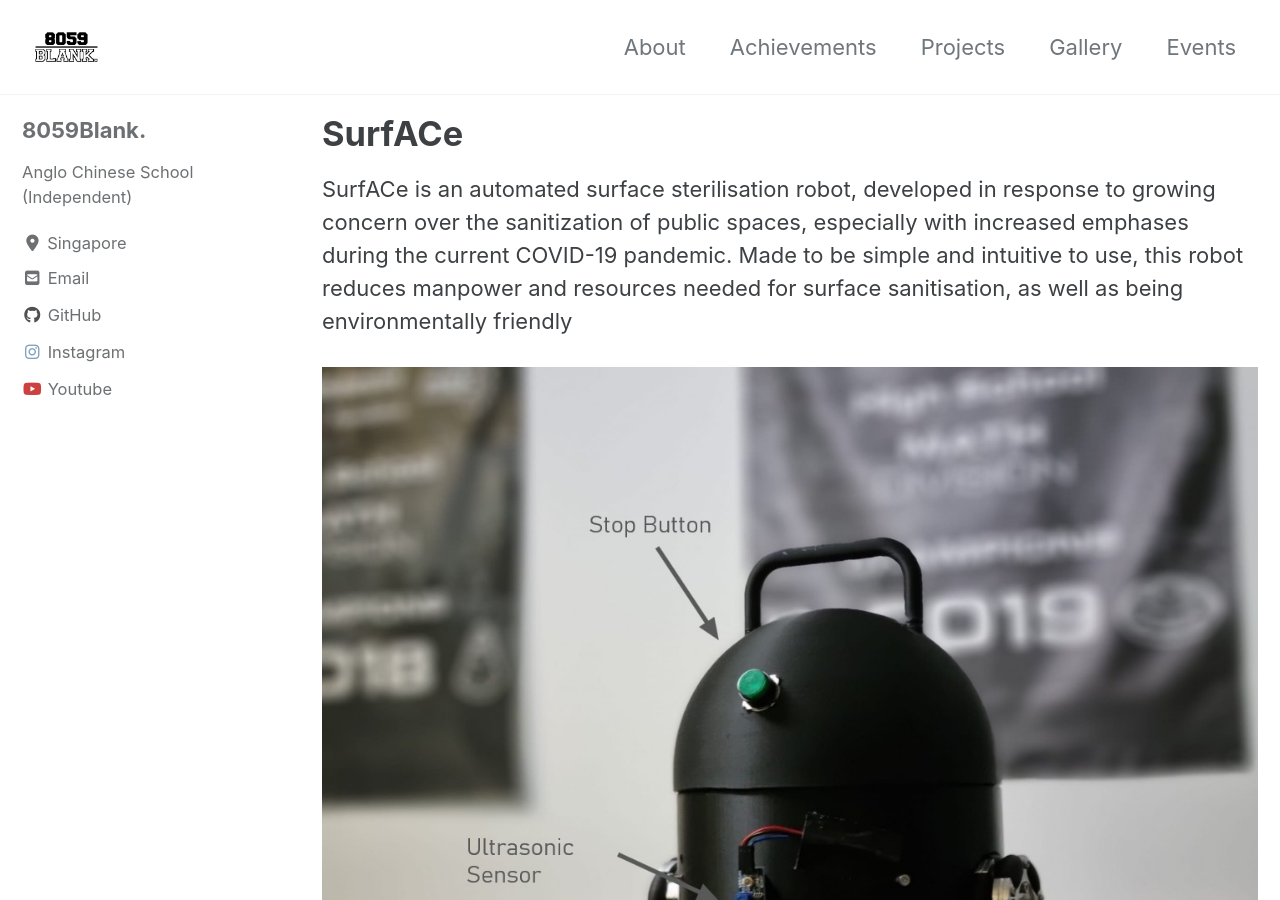
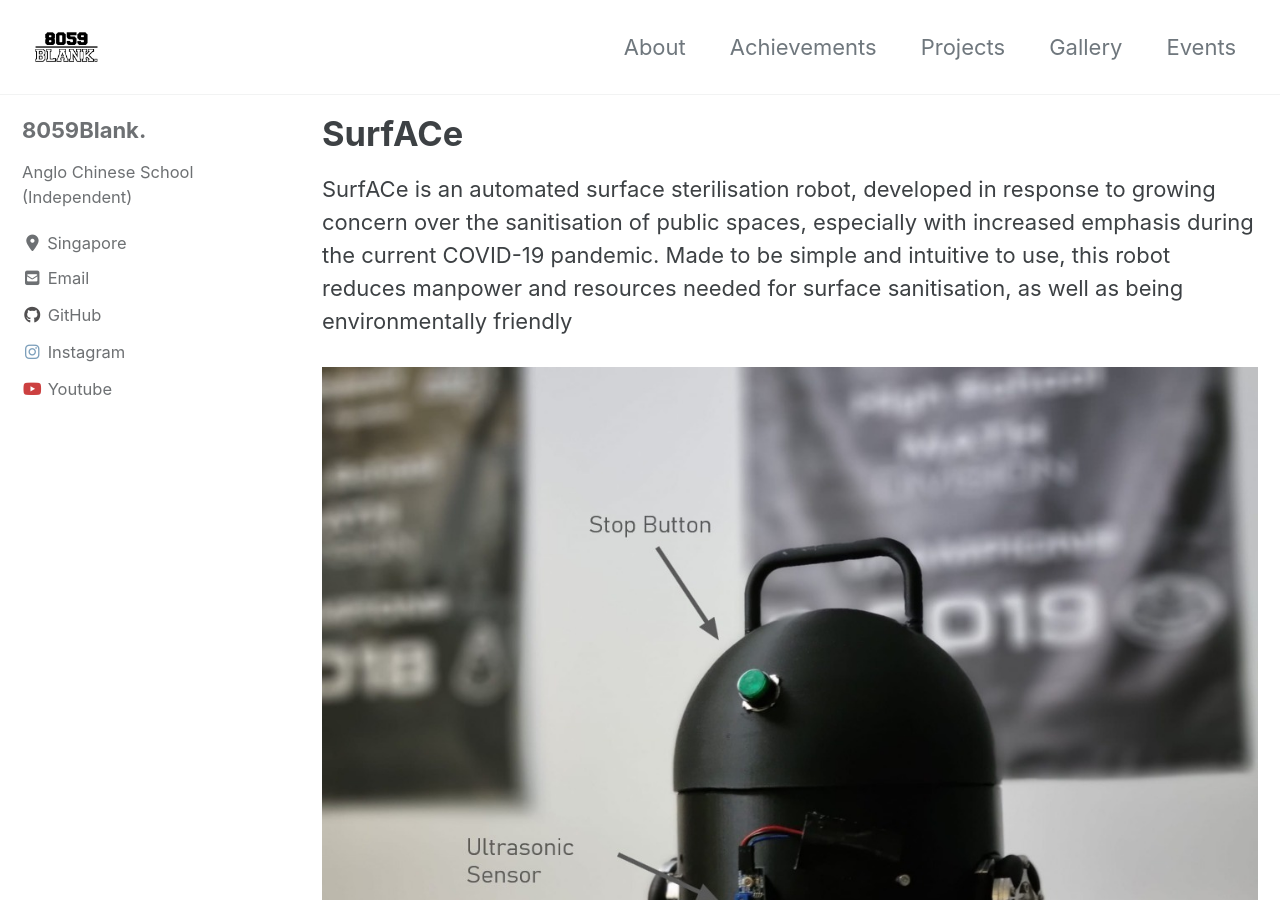
Before and after one commit to 8059blank/8059blank.github.io, a Jekyll site: the page built from _posts/club/2020-11-12-SurfACe.md, in a window 1280 px wide and 900 px high. Built offline with Jekyll 4.4.1, drawn with Linux system fonts in a browser that asks for light colours; cached includes are drawn as plain includes; nearby versions of some CDN libraries.

Commit message:
Update 2020-11-12-SurfACe.md

```diff
--- a/_posts/club/2020-11-12-SurfACe.md
+++ b/_posts/club/2020-11-12-SurfACe.md
@@ -5,7 +5,7 @@ image: ../projects/club/SurfACe/cover.jpg
 excerpt: Development of an automated surface sterilization robot for use in public areas
 categories: club
 ---
-SurfACe is an automated surface sterilisation robot, developed in response to growing concern over the sanitization of public spaces, especially with increased emphases during the current COVID-19 pandemic. Made to be simple and intuitive to use, this robot reduces manpower and resources needed for surface sanitisation, as well as being environmentally friendly
+SurfACe is an automated surface sterilisation robot, developed in response to growing concern over the sanitisation of public spaces, especially with increased emphasis during the current COVID-19 pandemic. Made to be simple and intuitive to use, this robot reduces manpower and resources needed for surface sanitisation, as well as being environmentally friendly
 
 ![product](../../projects/club/SurfACe/image1.jpg)
 
```
